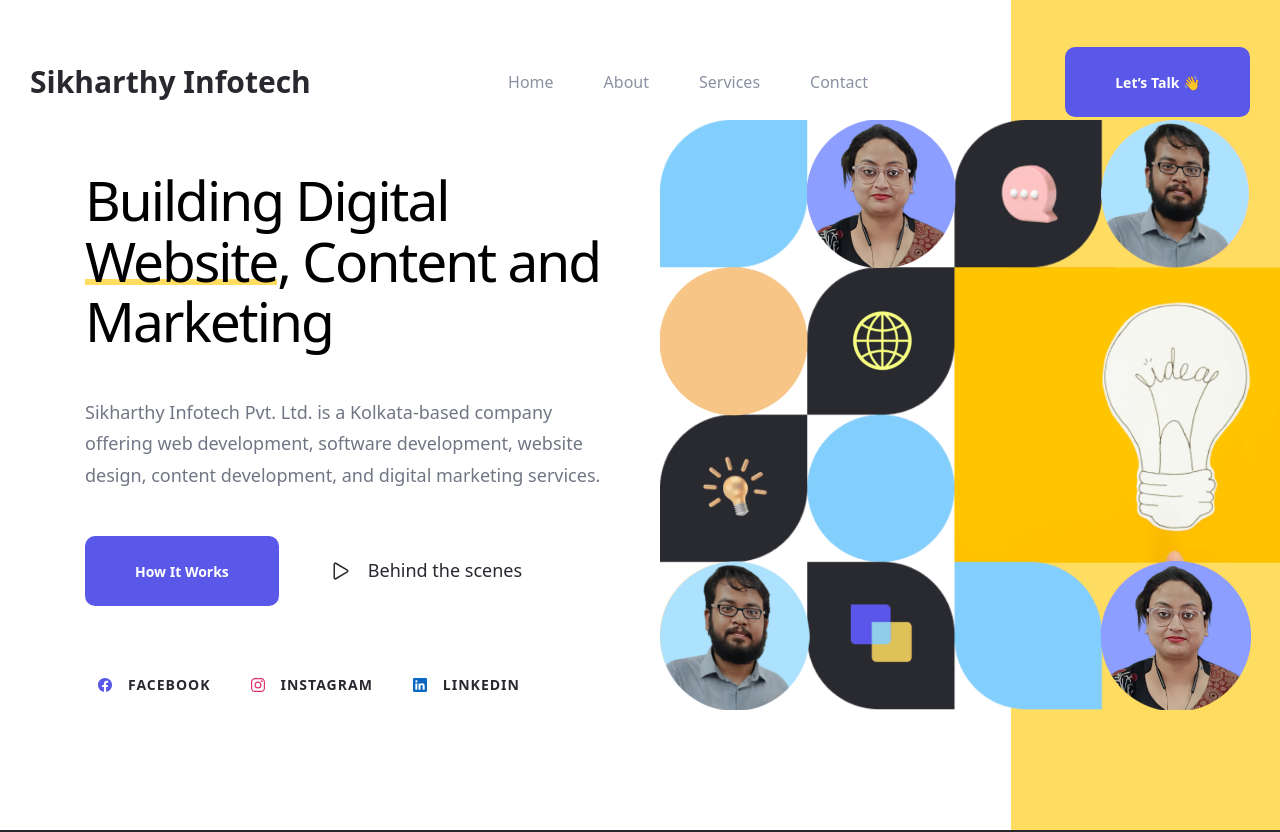
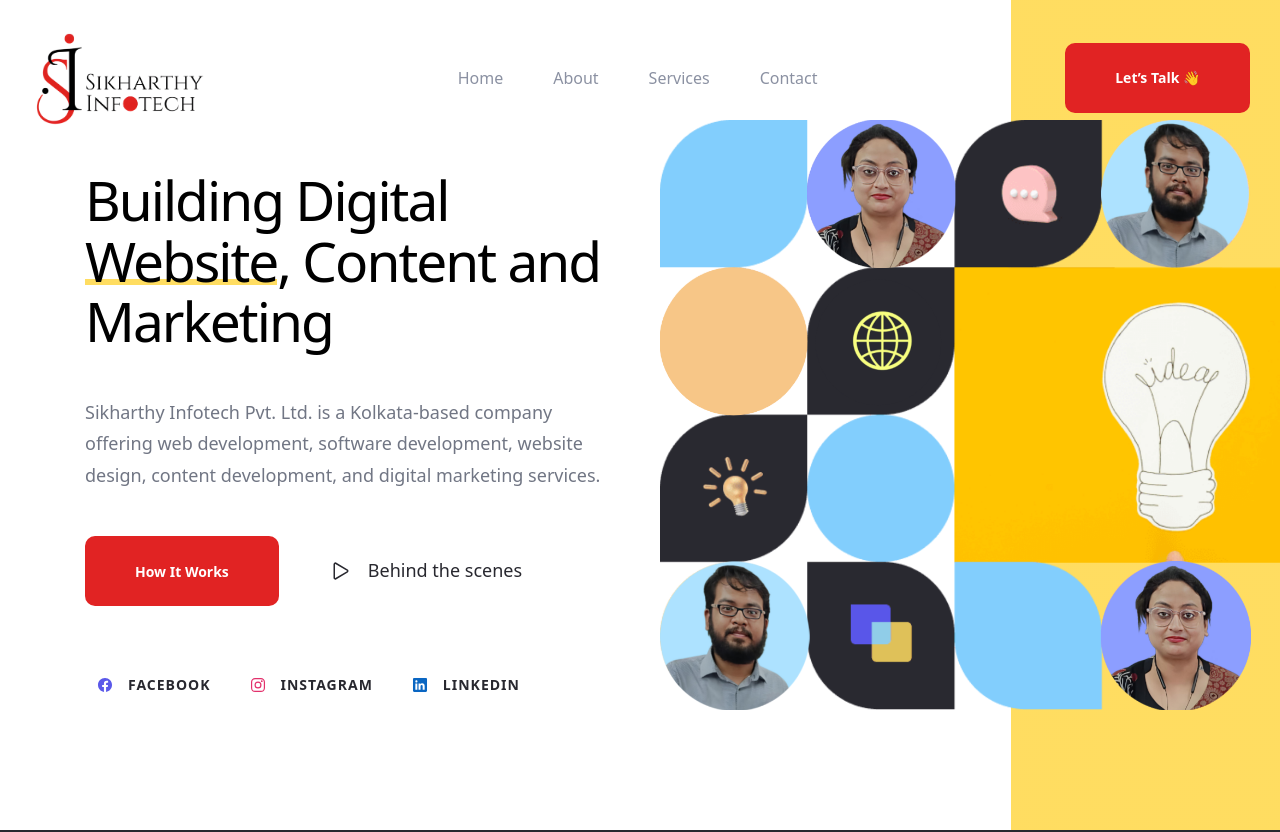
Before and after one commit to iamPankajGhosh/siplhub.vercel.app, a React (Vite) app in the folder frontend_react/: page /about in a window 1280 px wide. Shown: the top 832 px of the page. Built offline with nearby package versions, Linux system fonts and the light colour scheme.

Commit message:
Refactor : navbar logo & btn color

```diff
--- a/frontend_react/src/App.css
+++ b/frontend_react/src/App.css
@@ -304,12 +304,12 @@
 }
 
 .btn-primary {
-  background-color: var(--majorelle-blue);
+  background-color: var(--persian-red);
   color: var(--white);
 }
 
 .btn-primary:is(:hover, :focus) {
-  background-color: var(--majorelle-blue);
+  background-color: var(--persian-red);
   color: var(--raisin-black-1);
 }
 
@@ -1110,7 +1110,7 @@
     */
 
   .header {
-    padding-block-start: 47px;
+    padding-block-start: 30px;
   }
 
   .nav-open-btn,
@@ -1153,7 +1153,7 @@
     width: 0;
     height: 4px;
     border-radius: 5px;
-    background-color: var(--majorelle-blue);
+    background-color: var(--persian-red);
     transition: var(--transition-1);
   }
 
--- a/frontend_react/src/components/Navbar/Navbar.css
+++ b/frontend_react/src/components/Navbar/Navbar.css
@@ -34,12 +34,6 @@
   display: flex;
   justify-content: space-between;
   align-items: center;
-}
-
-.logo {
-  color: var(--raisin-black-1);
-  font-size: 3rem;
-  font-weight: var(--fw-700);
 }
 
 .nav-open-btn {
@@ -81,10 +75,6 @@
   margin-block-end: 60px;
 }
 
-.navbar .logo {
-  color: var(--white);
-}
-
 .nav-close-btn {
   color: var(--white);
   font-size: 30px;
@@ -92,7 +82,7 @@
 }
 
 .nav-close-btn:is(:hover, :focus) {
-  color: var(--bittersweet);
+  color: var(--persian-red);
 }
 
 .navbar-item:not(:last-child) {
--- a/frontend_react/src/components/Navbar/Navbar.jsx
+++ b/frontend_react/src/components/Navbar/Navbar.jsx
@@ -1,13 +1,14 @@
 import React, { useEffect, useState } from "react";
 import { Link } from "react-router-dom";
 
+import images from "../../constants/images";
 import "./Navbar.css";
 
 export default function Navbar() {
   /**
    * navbar links
    */
-  const brandLogo = "Sikharthy Infotech";
+  const brandLogo = images.logo;
   const navbarLink = ["home", "about", "services", "contact"];
 
   /**
@@ -54,7 +55,13 @@
       <header className={`header ${headerShow ? "active" : ""}`}>
         <div className="container">
           <Link to="/" className="logo">
-            {brandLogo}
+            <img
+              src={brandLogo}
+              width="180"
+              height="95"
+              loading="lazy"
+              alt="Sikharthy Infotech"
+            />
           </Link>
 
           <nav className={`navbar ${isOpen ? "active" : ""}`}>
```
Also changed, not shown: frontend_react/src/constants/images.js (+27 -25 lines), frontend_react/src/assets/img/logo.png (added).
